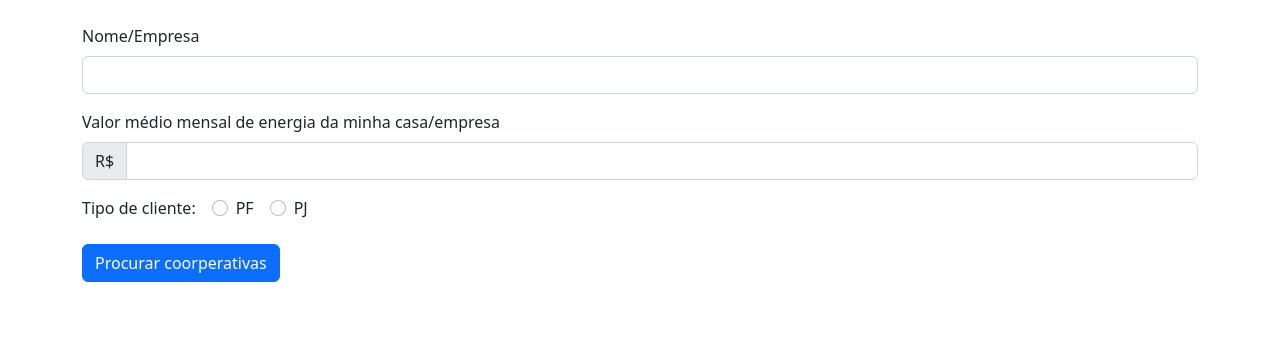
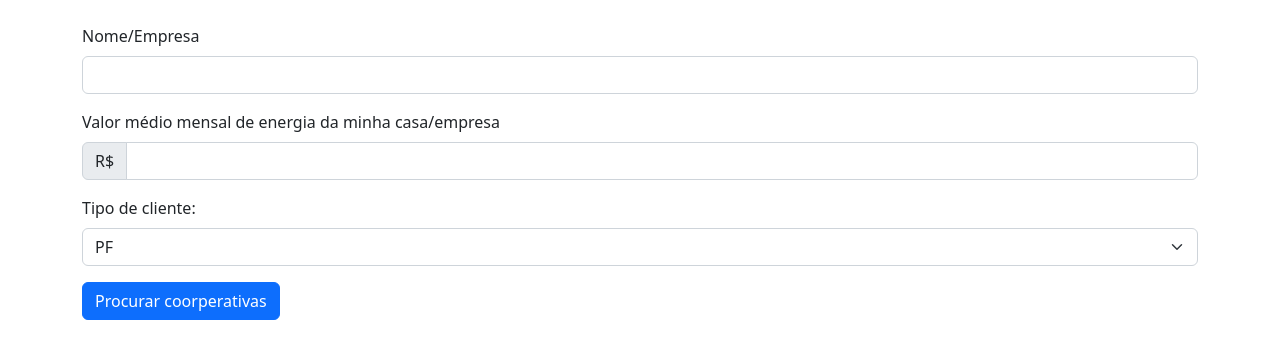
Before and after one commit to watt-io/wattio-frontend-desafio, a React app in the folder frontend-wattio/: page / in a window 1280 px wide. Shown: the top 358 px of the page. Built offline with nearby package versions, Linux system fonts and the light colour scheme.

Commit message:
Criando as funcionalidades do formulário
Criando o formulário, a validação do formulário e o contexto do cliente

```diff
--- a/frontend-wattio/src/App.js
+++ b/frontend-wattio/src/App.js
@@ -1,10 +1,13 @@
 import { BrowserRouter } from 'react-router-dom'
+import ContextoClienteProvider from '@store/ContextoCliente'
 import Rotas from '@routes'
 
 function App() {
   return (
     <BrowserRouter>
-      <Rotas/>
+      <ContextoClienteProvider>
+        <Rotas/>
+      </ContextoClienteProvider>
     </BrowserRouter>
   );
 }
--- a/frontend-wattio/src/pages/Home/index.js
+++ b/frontend-wattio/src/pages/Home/index.js
@@ -2,44 +2,51 @@ import Button from 'react-bootstrap/Button';
 import Form from 'react-bootstrap/Form';
 import Container from 'react-bootstrap/Container';
 import InputGroup from 'react-bootstrap/InputGroup';
+import { useForm } from 'react-hook-form'
+import { yupResolver } from '@hookform/resolvers/yup'
+import { schema } from './validacaoForm';
+import { ContextoCliente } from '@store/ContextoCliente'
+import { useContext } from 'react';
 
 export default function Home(){
 
+  const { register, handleSubmit, formState: {errors} } = useForm({
+    resolver: yupResolver(schema)
+  })
+
+  const { goToPage, salvarDadosCliente } = useContext(ContextoCliente)
+
+  const procurarCoorperativas = (data) =>{
+    salvarDadosCliente(data)
+    goToPage('/compararCoorperativas')
+  }
+
   return(
     <Container>
-      <Form className="mt-4">
+      <Form className="mt-4" onSubmit={handleSubmit(procurarCoorperativas)}>
       <Form.Group className="mb-3" controlId="formBasicEmpresa">
         <Form.Label>Nome/Empresa</Form.Label>
-        <Form.Control type="text"/>
+        <Form.Control type="text" {...register('nomeEmpresa')}/>
         <Form.Text className="text-muted">
-
+          <p className='m-0 mt-1'>{errors.nomeEmpresa?.message}</p>
         </Form.Text>
       </Form.Group>
-
       <Form.Group className="mb-3" controlId="formBasicValorMensal">
       <Form.Label>Valor médio mensal de energia da minha casa/empresa</Form.Label>
-      <InputGroup className="mb-3">
+      <InputGroup>
         <InputGroup.Text id="valorMensal">R$</InputGroup.Text>
-        <Form.Control type="number" aria-label="valorMensal" aria-describedby="valorMensal"/>
+        <Form.Control {...register('valorMensal')} type="number" aria-label="valorMensal" aria-describedby="valorMensal"/>
       </InputGroup>
+      <Form.Text className="text-muted">
+        <p className='m-0 mt-1'>{errors.valorMensal?.message}</p>
+      </Form.Text>
       </Form.Group>
-
       <Form.Group>
         <Form.Label className='me-3'>Tipo de cliente:</Form.Label>
-        <Form.Check
-          inline
-          label="PF"
-          name="tipoCliente"
-          type="radio"
-          id="inline-radio-1"
-        />
-        <Form.Check
-          inline
-          label="PJ"
-          name="tipoCliente"
-          type="radio"
-          id="inline-radio-2"
-        />
+        <Form.Select aria-label="Tipo de cliente" {...register('tipoCliente')}>
+          <option value="PF">PF</option>
+          <option value="PJ">PJ</option>
+        </Form.Select>
       </Form.Group>
       <Button variant="primary" type="submit" className="mt-3">Procurar coorperativas</Button>
     </Form>
--- /dev/null
+++ b/frontend-wattio/src/pages/Home/validacaoForm/index.js
@@ -0,0 +1,6 @@
+import * as yup from 'yup'
+
+export const schema = yup.object({
+  nomeEmpresa: yup.string().max(1500, 'Máximo de 1500 caracteres').required('Nome/Empresa é obrigatório'),
+  valorMensal: yup.number().typeError('Valor mensal é obrigatório').min(1000,'Valor mínimo é R$1.000').required('Valor mensal é obrigatório')
+}).required()
--- /dev/null
+++ b/frontend-wattio/src/store/ContextoCliente/index.js
@@ -0,0 +1,21 @@
+import { createContext } from "react";
+import { useNavigate } from 'react-router-dom'
+
+export const ContextoCliente = createContext()
+
+export default function ContextoClienteProvider({children}){
+
+  const values = {
+    goToPage: useNavigate(),
+    salvarDadosCliente(data){
+      localStorage.setItem('dadosCliente', JSON.stringify(data))
+    },
+    pegarDadosCliente(){return JSON.parse(localStorage.getItem('dadosCliente'))}
+  }
+
+  return(
+    <ContextoCliente.Provider value = {values}>
+      {children}
+    </ContextoCliente.Provider>
+  )
+}
```
